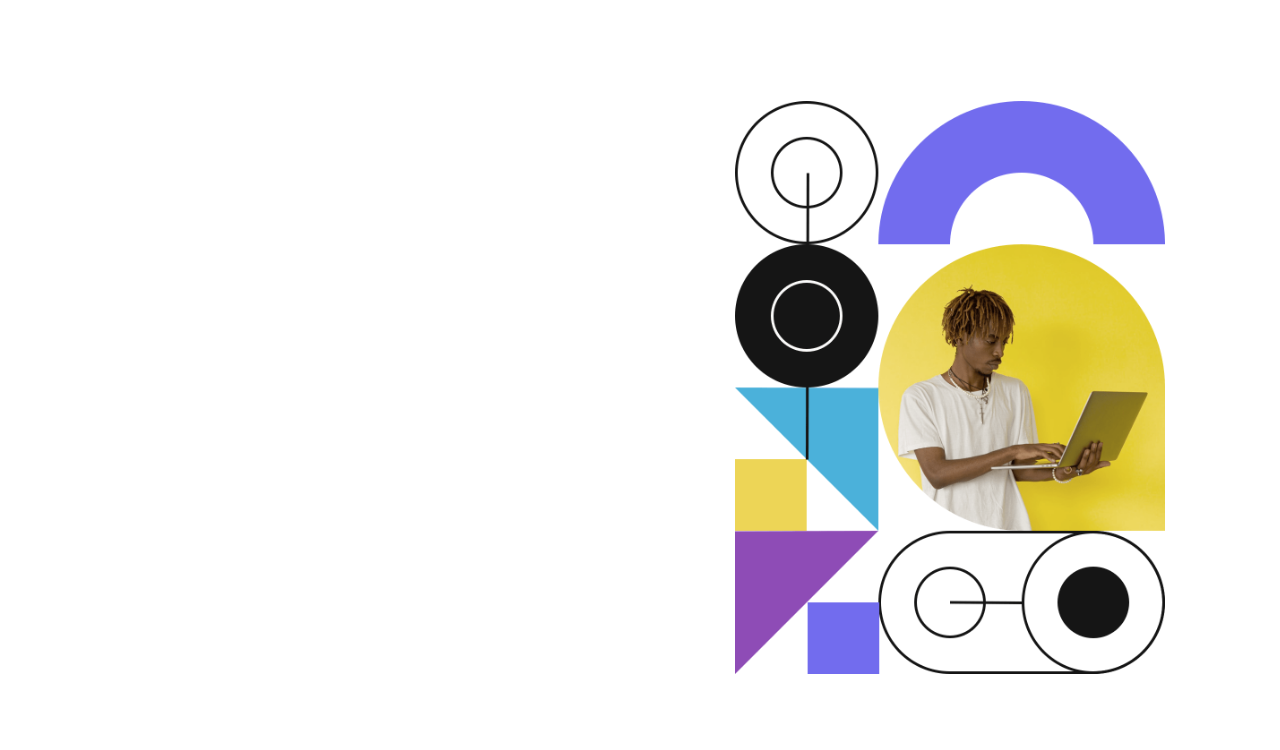
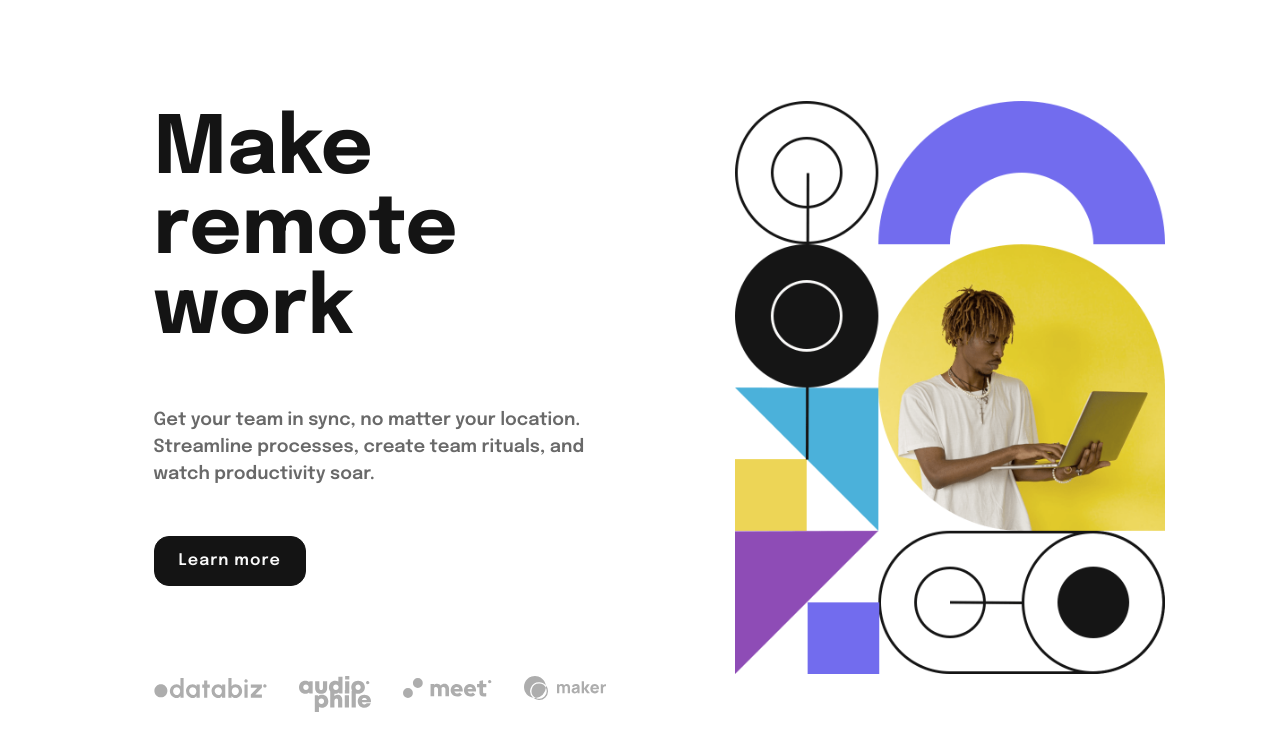
Before and after one commit to DevouraStudio/Intro-Section-Project, a plain HTML site: page index.html in a window 1280 px wide. Shown: the part 86-836 px from the top of the page. Drawn offline with nearby package versions, Linux system fonts and the light colour scheme.

Commit message:
feat(hero): add content section with headline, description, CTA, and client logos

```diff
--- a/index.html
+++ b/index.html
@@ -19,7 +19,7 @@
 	<nav class="navbar bg-body-light navbar-expand-lg pt-3 pt-lg-2 px-1">
 		<div class="container-fluid">
 			<img class="navbar-brand me-lg-5 px-lg-4 py-lg-4" src="./svg-files/logo.svg" alt="Snap"></img>
-			<img class="navbar-brand me-lg-4 px-lg-4 py-lg-4" src="./SVG-Files/logo.svg" alt="Snap"></img>
+			<img class="navbar-brand me-lg-4 px-lg-4 py-lg-4" src="./svg-files/logo.svg" alt="Snap"></img>
 			<button class="navbar-toggler border border-0" type="button" data-bs-toggle="offcanvas"
 				data-bs-target="#offcanvasNavbar" aria-controls="offcanvasNavbar" aria-label="Toggle navigation">
 				<img src="./svg-files/icon-menu.svg" alt="Menu Icon">
@@ -96,6 +96,36 @@
 					id="desktop-main-image">
 			</div>
 		</section>
+		<section class="d-lg-flex flex-column justify-content-center" id="content-section">
+			<div class="container px-0 mt-5">
+				<h1 class="text-center text-lg-start">Make <br class="d-none d-lg-block"> remote work</h1>
+			</div>
+			<p class="mt-4 text-center text-lg-start px-3 px-lg-0 mt-lg-5">Get your team in sync, no matter your
+				location. Streamline processes,
+				create
+				team rituals, and watch
+				productivity soar.</p>
+			<div class="container text-center text-lg-start px-lg-0 mt-4" id="button-div">
+				<button class="btn px-4">Learn more</button>
+			</div>
+			<section class="d-flex flex-row justify-content-between justify-content-lg-start px-2 px-lg-0"
+				id="client-row">
+				<div>
+					<img src="./svg-files/client-databiz.svg" alt="Databiz client" class="img-fluid"
+						id="databiz-client">
+				</div>
+				<div>
+					<img src="./svg-files/client-audiophile.svg" alt="Audiophile client" class="img-fluid"
+						id="audiophile-client">
+				</div>
+				<div>
+					<img src="./svg-files/client-meet.svg" alt="Meet client" class="img-fluid" id="meet-client">
+				</div>
+				<div>
+					<img src="./svg-files/client-maker.svg" alt="Maker client" class="img-fluid" id="maker-client">
+				</div>
+			</section>
+		</section>
 	</main>
 	<script src="https://cdn.jsdelivr.net/npm/bootstrap@5.3.8/dist/js/bootstrap.bundle.min.js"
 		integrity="sha384-FKyoEForCGlyvwx9Hj09JcYn3nv7wiPVlz7YYwJrWVcXK/BmnVDxM+D2scQbITxI"
--- a/style.css
+++ b/style.css
@@ -72,6 +72,41 @@ main {
 	max-width: 430px;
 }
 
+
+h1 {
+	color: hsl(0, 0%, 8%);
+	font-size: 3rem;
+	font-weight: 700;
+}
+
+p {
+	font-size: 18px;
+	font-weight: 550;
+	color: hsl(0, 0%, 41%);
+}
+
+button.btn {
+	color: hsl(0, 0%, 98%);
+	background-color: hsl(0, 0%, 8%);
+	border: solid 1px hsl(0, 0%, 8%) !important;
+	font-weight: 550;
+	border-radius: 15px;
+	padding-top: 0.75rem;
+	padding-bottom: 0.75rem;
+	letter-spacing: 1px;
+}
+
+button.btn:hover {
+	background-color: transparent;
+	color: hsl(0, 0%, 8%);
+	transform: scale(1.1);
+	transition: transform 1s;
+}
+
+#client-row {
+	margin-top: 4rem;
+}
+
 @media (min-width: 992px) {
 	main {
 		padding-top: 5rem;
@@ -98,4 +133,24 @@ main {
 		padding-right: 9vw;
 		padding-left: 5vw;
 	}
+
+	#content-section {
+		padding-right: 5vw;
+		padding-left: 12vw;
+		height: 573px;
+	}
+
+	h1 {
+		font-size: 5rem;
+		line-height: 5rem;
+	}
+
+	#button-div {
+		margin-top: 2rem !important;
+	}
+
+	#client-row {
+		margin-top: 7vw;
+		gap: 2rem;
+	}
 }
```
Also changed, not shown: svg-files/client-audiophile.svg (added), svg-files/client-databiz.svg (added), svg-files/client-maker.svg (added), svg-files/client-meet.svg (added).
